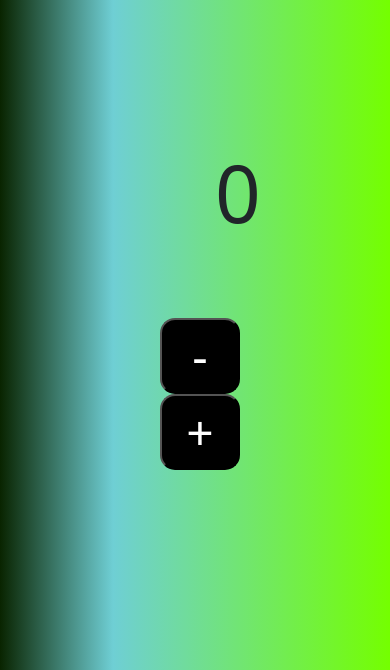
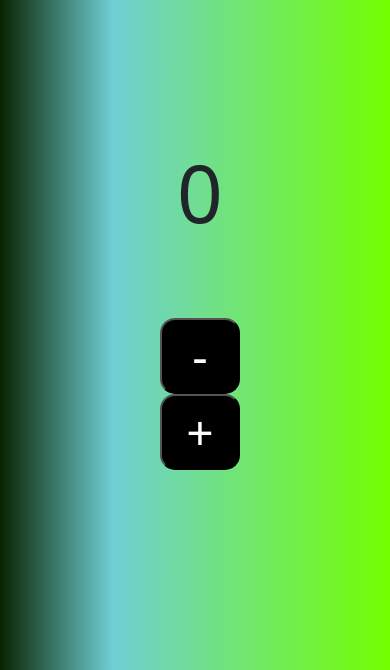
Before and after one commit to Gabriuss95/coolCounter, a plain HTML site: page index.html in a window 390 px wide. Shown: the part 188-858 px from the top of the page. Drawn offline with nearby package versions, Linux system fonts and the light colour scheme.

Commit message:
fixed number trought media query

```diff
--- a/css/style.css
+++ b/css/style.css
@@ -43,3 +43,9 @@ p{
   flex-direction: column;
   margin: 200px
 }
+@media screen and (max-width: 559px) {
+  p {
+  position: relative;
+  left:17px;
+  }
+}
```
